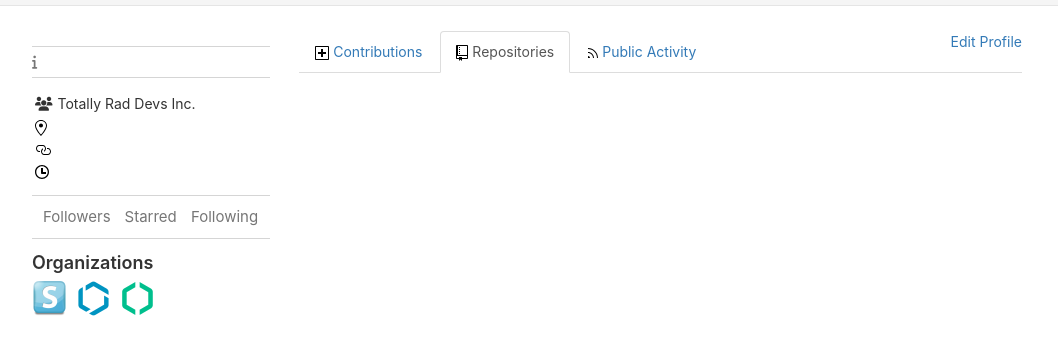
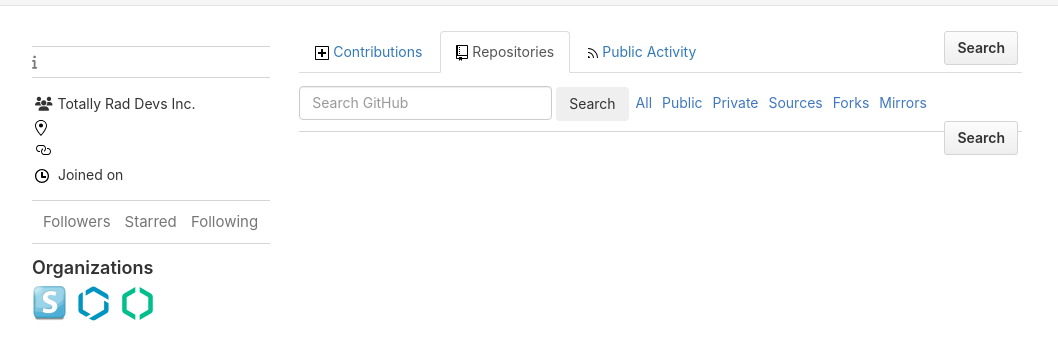
Before and after one commit to johncpatterson/TIY-4-4-GitHub-Profile, a website: page index.html in a window 1280 px wide. Shown: the part 44-387 px from the top of the page, without its empty margins (113-1171 px from the left). Drawn offline with nearby package versions, Linux system fonts and the light colour scheme; no server answers.

Commit message:
more styling changes

```diff
--- a/index.html
+++ b/index.html
@@ -40,7 +40,7 @@
             <div id="company"><i class="fa fa-users" aria-hidden="true"></i>Totally Rad Devs Inc.</div>
             <div id="location"><img src="img/location.svg" class=""></div>
             <div id="blog"><img src="img/link.svg" class=""></div>
-            <div id="joined"><img src="img/clock.svg" class=""></div>
+            <div id="joined"><img src="img/clock.svg" class=""> Joined on </div>
             <div class="followers-starred-following">
                 <div id="followers">Followers</div>
                 <div id="starred">Starred</div>
@@ -54,8 +54,8 @@
             </div>
         </div>
         <div class="main-container">
-            <ul class="nav nav-tabs">
-                <a class="github-button" href="https://github.com/ntkme/github-buttons" data-style="mega" aria-label="Watch ntkme/github-buttons on GitHub">Edit Profile</a>
+            <ul class="nav nav-tabs"><button class="btn nav-top-search">Search</button>
+
                 <li>
                     <a data-toggle="tab" href="#contributions"><img src="img/diff-added.svg" class="diff added icon"> Contributions</a>
                 </li>
@@ -72,6 +72,20 @@
                     <p>You don't have any contributions yet.</p>
                 </div>
                 <div id="repositories" class="tab-pane fade in active">
+                    <div class="repo-search-tab">
+                        <input type="text" class="form-control" placeholder="Search GitHub" aria-describedby="basic-addon1">
+                        <button class="btn repo-search-tab-button-left">Search</button>
+                        <div class="repo-search-tab-links">
+                            <ul class="repo-search-tab-links-list">
+                                <li><a href="https://github.com/johncpatterson">All</a></li>
+                                <li><a href="https://github.com/johncpatterson">Public</a></li>
+                                <li><a href="https://github.com/johncpatterson">Private</a></li>
+                                <li><a href="https://github.com/johncpatterson">Sources</a></li>
+                                <li><a href="https://github.com/johncpatterson">Forks</a></li>
+                                <li><a href="https://github.com/johncpatterson">Mirrors</a></li>
+                            </ul>
+                        </div><button class="btn repo-search-tab-button-right">Search</button>
+                    </div>
                     <div id="repository-data-goes-here">
                         <!-- Append repo data here -->
                     </div>
@@ -107,13 +121,8 @@
     <script src="https://cdnjs.cloudflare.com/ajax/libs/jquery/3.1.0/jquery.min.js"></script>
     <script src="https://maxcdn.bootstrapcdn.com/bootstrap/3.3.7/js/bootstrap.min.js"></script>
     <script src="https://cdnjs.cloudflare.com/ajax/libs/moment.js/2.15.1/moment.js"></script>
-    <script async defer src="https://buttons.github.io/buttons.js"></script>
+
     <script src="js/main.js"></script>
 </body>
 
 </html>
-<!-- <h1>John Patterson</h1>
-<ul>
-    <li>Front End Developer</li>
-    <li><a href="http://github.com/johncpatterson">My Github</a></li>
-</ul> -->
--- a/js/main.js
+++ b/js/main.js
@@ -25,7 +25,7 @@ $.ajax({
             <a href="https://medium.com/@johncpatterson">${result.blog}</a>...
             `)
         $('#joined').append(`
-            ${result.created_at}
+            ${moment(result.created_at).format("MMMM Do YYYY")}
             `)
         $('#followers').prepend(`
             ${result.followers} <br>
@@ -46,15 +46,18 @@ $.ajax({
     success: function(data) {
         console.log(data);
         var arrayOfRepos = data.forEach(function(repos) {
-            $('#repository-data-goes-here').append(`
+           $('#repository-data-goes-here').append(`
             <div class="repo-listing-container">
                 <div class="repos-name"><a href="#">${repos.name}</a></div>
                 <div class="repos-forks-count"><img src="img/git-branch.svg" class="git-branch">${repos.forks}</div>
                 <div class="repos-stars-count"><img src="img/star.svg" class="star">${repos.stargazers_count}</div>
                 <div class="repos-language">${repos.language}</div>
-                <div class="updated-at">Updated ${repos.updated_at}</div>
+                <div class="updated-at">Updated ${moment(repos.updated_at).fromNow()}</div>
             </div>
             `)
+
+
+
         })
     }
 })
@@ -64,16 +67,21 @@ $.ajax({
     success: function(result) {
         console.log(result);
         var arrayOfEvents = result.forEach(function(events) {
-            // var commitKey = events.payload.head;
-            // console.log(commitKey);
-            // var commitKeyLast5 = commitKey.slice(-7);     <------ this was my attempt to limit the character count of the commit string
+
+
+
+            if(events.type === "PushEvent") {
+            var commitKey = events.payload.head;
+            console.log(commitKey);
+            var commitKeyLast5 = commitKey.substr(0,7);
             $('#event-data-goes-here').append(`
             <div class="events-listing-container">
-                <div class=""><img src="img/git-commit.svg" class="git-commit-logo">${events.created_at}</div>
+                <div class=""><img src="img/git-commit.svg" class="git-commit-logo">${moment(events.created_at).fromNow()}</div>
                 <div class="pushed-to"><a href="https://github.com/johncpatterson">${events.actor.login}</a> pushed to ${events.payload.ref} at ${events.repo.name}</div>
-                <div class="profile-pic-and-commit"><img src="${events.actor.avatar_url}" class="events-profile-pic-large"><img src="${events.actor.avatar_url}" class="events-profile-pic-small">${events.payload.head}</div>
+                <div class="profile-pic-and-commit"><img src="${events.actor.avatar_url}" class="events-profile-pic-large"><img src="${events.actor.avatar_url}" class="events-profile-pic-small">${commitKeyLast5}</div>
             </div>
             `)
+            }
         })
     }
 })
--- a/sass/main.scss
+++ b/sass/main.scss
@@ -211,13 +211,37 @@ html {
     .nav {
         margin-bottom: 13px;
     }
-    a.github-button {
+    button.nav-top-search {
         float: right;
+        margin-right: 4px;
+        position: relative;
+        display: inline-block;
+        padding: 6px 12px;
+        font-size: 14px;
+        font-weight: 600;
+        line-height: 20px;
+        color: #333;
+        white-space: nowrap;
+        vertical-align: middle;
+        cursor: pointer;
+        -webkit-user-select: none;
+        -moz-user-select: none;
+        -ms-user-select: none;
+        user-select: none;
+        background-color: #eee;
+        background-image: -webkit-linear-gradient(#fcfcfc, #eee);
+        background-image: linear-gradient(#fcfcfc, #eee);
+        border: 1px solid #d5d5d5;
+        border-radius: 3px;
+        -webkit-appearance: none;
+        -moz-appearance: none;
     }
+}
+
 .repo-listing-container {
     border-bottom: 1px solid #d5d5d5;
-        padding-top: 20px;
-        padding-bottom: 20px;
+    padding-top: 25px;
+    padding-bottom: 25px;
     color: $font-color-2;
     a {
         color: #4078c0;
@@ -254,9 +278,87 @@ html {
         margin-top: 10px;
     }
 }
+
 .git-commit-logo {
     display: inline-block;
 }
+
+.repo-search-tab {
+    border-bottom: 1px solid #d5d5d5;
+    padding-bottom: 10px;
+    button.repo-search-tab-button-right {
+            margin-left: 17px;
+            float: right;
+        margin-right: 4px;
+        position: relative;
+        display: inline-block;
+        padding: 6px 12px;
+        font-size: 14px;
+        font-weight: 600;
+        line-height: 20px;
+        color: #333;
+        white-space: nowrap;
+        vertical-align: middle;
+        cursor: pointer;
+        -webkit-user-select: none;
+        -moz-user-select: none;
+        -ms-user-select: none;
+        user-select: none;
+        background-color: #eee;
+        background-image: -webkit-linear-gradient(#fcfcfc, #eee);
+        background-image: linear-gradient(#fcfcfc, #eee);
+        border: 1px solid #d5d5d5;
+        border-radius: 3px;
+        -webkit-appearance: none;
+        -moz-appearance: none;
+
+
+
+
+
+
+
+
+
+
+
+
+
+
+
+
+
+
+
+
+
+
+        }
+    .repo-search-tab-links {
+
+        display: inline-block;
+        a {
+            color: #4078c0;
+            text-decoration: none;
+            font-size: 14px;
+        }
+        a:hover {
+            text-decoration: underline;
+        }
+        ul {
+            margin: 0;
+            padding: 0;
+            list-style: none;
+            display: inline-block;
+        }
+        li {
+            display: inline;
+            margin: 0;
+            padding: 3px;
+        }
+    }
+}
+
 .events-listing-container {
     border-bottom: 1px solid #d5d5d5;
     padding-top: 15px;
@@ -268,7 +370,7 @@ html {
     }
     .pushed-to {
         font-weight: bold;
-            font-size: 15px;
+        font-size: 14px;
     }
     .profile-pic-and-commit {
         padding-top: 5px;
@@ -285,7 +387,6 @@ html {
         margin-top: -9px;
         margin-right: 4px;
         border-radius: 3px;
-        }
     }
 }
 
```
Also changed, not shown: css/main.css. Lines whose indentation alone changed are shown as unchanged.
